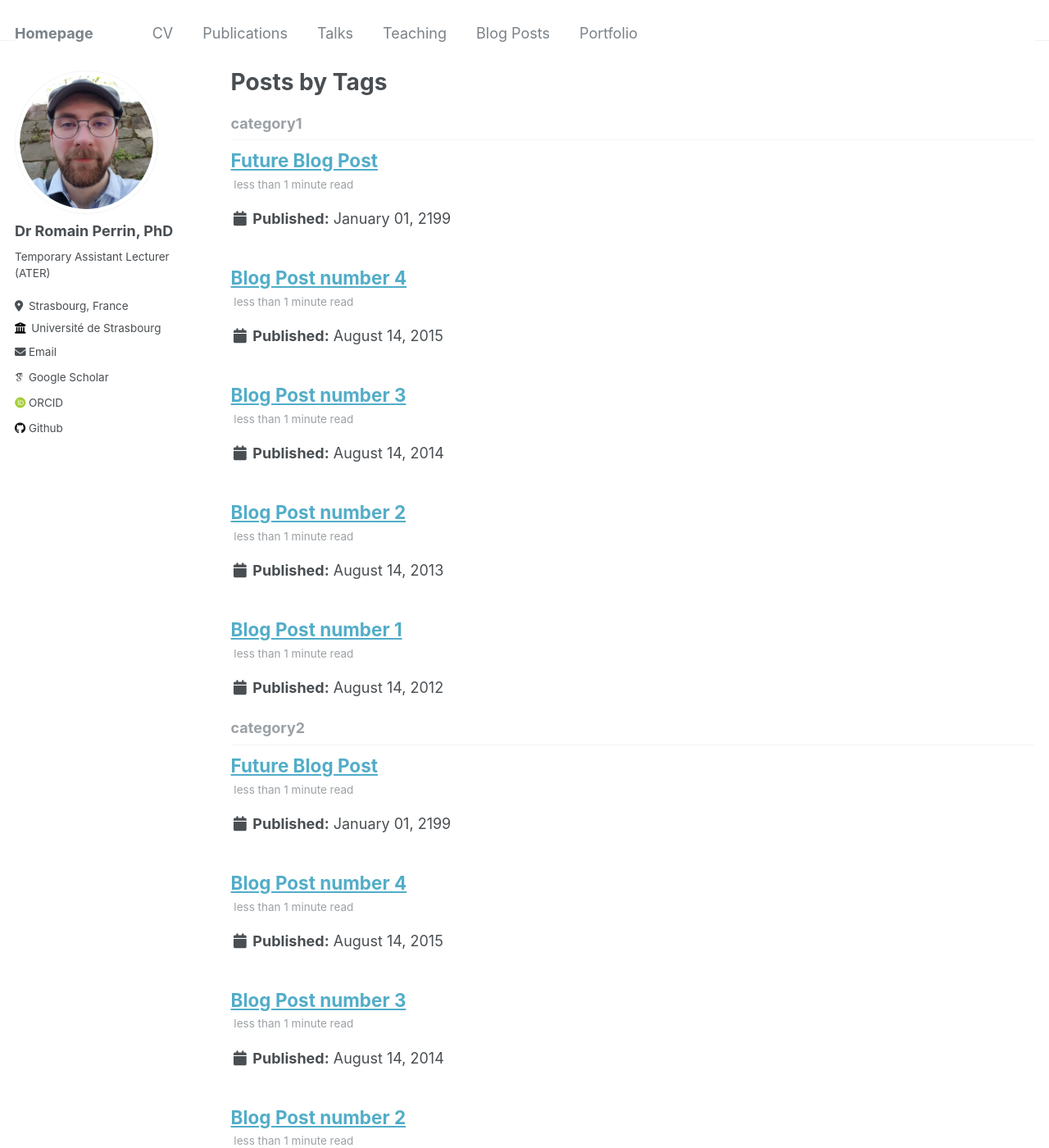
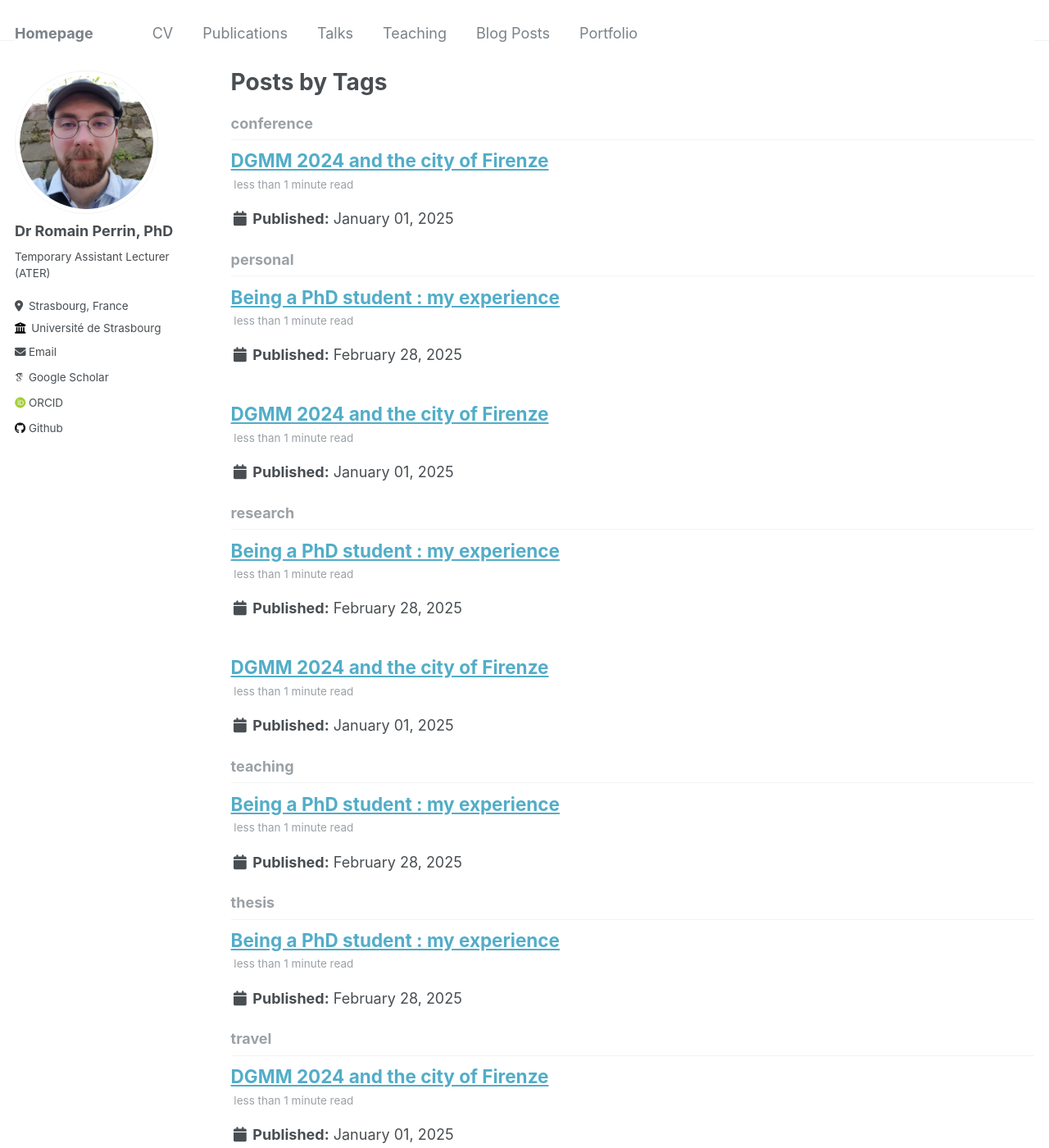
Before and after one commit to Romain96/Romain96.github.io, a Jekyll site: the page built from _pages/tag-archive.html, in a window 1280 px wide and 1400 px high. Shown: the whole window at 82% size. Built offline with Jekyll 4.4.1, drawn with Linux system fonts in a browser that asks for light colours; some web fonts are replaced; some of the changed text lies outside the part shown.

Commit message:
removing unused blog posts

```diff
--- a/_posts/2012-08-14-blog-post-1.md
+++ /dev/null
@@ -1,20 +0,0 @@
----
-title: 'Blog Post number 1'
-date: 2012-08-14
-permalink: /posts/2012/08/blog-post-1/
-tags:
-  - cool posts
-  - category1
-  - category2
----
-
-This is a sample blog post. Lorem ipsum I can't remember the rest of lorem ipsum and don't have an internet connection right now. Testing testing testing this blog post. Blog posts are cool.
-
-Headings are cool
-======
-
-You can have many headings
-======
-
-Aren't headings cool?
-------
--- a/_posts/2013-08-14-blog-post-2.md
+++ /dev/null
@@ -1,20 +0,0 @@
----
-title: 'Blog Post number 2'
-date: 2013-08-14
-permalink: /posts/2013/08/blog-post-2/
-tags:
-  - cool posts
-  - category1
-  - category2
----
-
-This is a sample blog post. Lorem ipsum I can't remember the rest of lorem ipsum and don't have an internet connection right now. Testing testing testing this blog post. Blog posts are cool.
-
-Headings are cool
-======
-
-You can have many headings
-======
-
-Aren't headings cool?
-------
--- a/_posts/2014-08-14-blog-post-3.md
+++ /dev/null
@@ -1,20 +0,0 @@
----
-title: 'Blog Post number 3'
-date: 2014-08-14
-permalink: /posts/2014/08/blog-post-3/
-tags:
-  - cool posts
-  - category1
-  - category2
----
-
-This is a sample blog post. Lorem ipsum I can't remember the rest of lorem ipsum and don't have an internet connection right now. Testing testing testing this blog post. Blog posts are cool.
-
-Headings are cool
-======
-
-You can have many headings
-======
-
-Aren't headings cool?
-------
--- /dev/null
+++ b/_posts/2025-01-01-blogpost-1.md
@@ -0,0 +1,18 @@
+---
+title: 'DGMM 2024 and the city of Firenze'
+date: 2025-01-01
+permalink: /posts/2025/01/blogpost-1/
+tags:
+  - research
+  - conference
+  - travel
+  - personal
+---
+
+## Context
+
+## The DGMM 2024 conference
+
+## The city of Firenze
+
+More pictures I hava taken in Firenze can be seen in the [corresponding portfolio page](/_portfolio/portfolio-3-DGMM-2024.md).
--- a/_posts/2024-02-28-blogpost-1.md
+++ b/_posts/2025-02-28-blogpost-1.md
@@ -1,7 +1,7 @@
 ---
-title: 'My experience as a PhD student'
-date: 2024-02-28
-permalink: /posts/2024/02/blogpost-1/
+title: 'Being a PhD student : my experience'
+date: 2025-02-28
+permalink: /posts/2025/02/blogpost-1/
 tags:
   - thesis
   - research
--- a/_posts/2199-01-01-future-post.md
+++ /dev/null
@@ -1,11 +0,0 @@
----
-title: 'Future Blog Post'
-date: 2199-01-01
-permalink: /posts/2012/08/blog-post-4/
-tags:
-  - cool posts
-  - category1
-  - category2
----
-
-This post will show up by default. To disable scheduling of future posts, edit `config.yml` and set `future: false`.
```
Also changed, not shown: _posts/2015-08-14-blog-post-4.md (deleted, +0 -20 lines).
